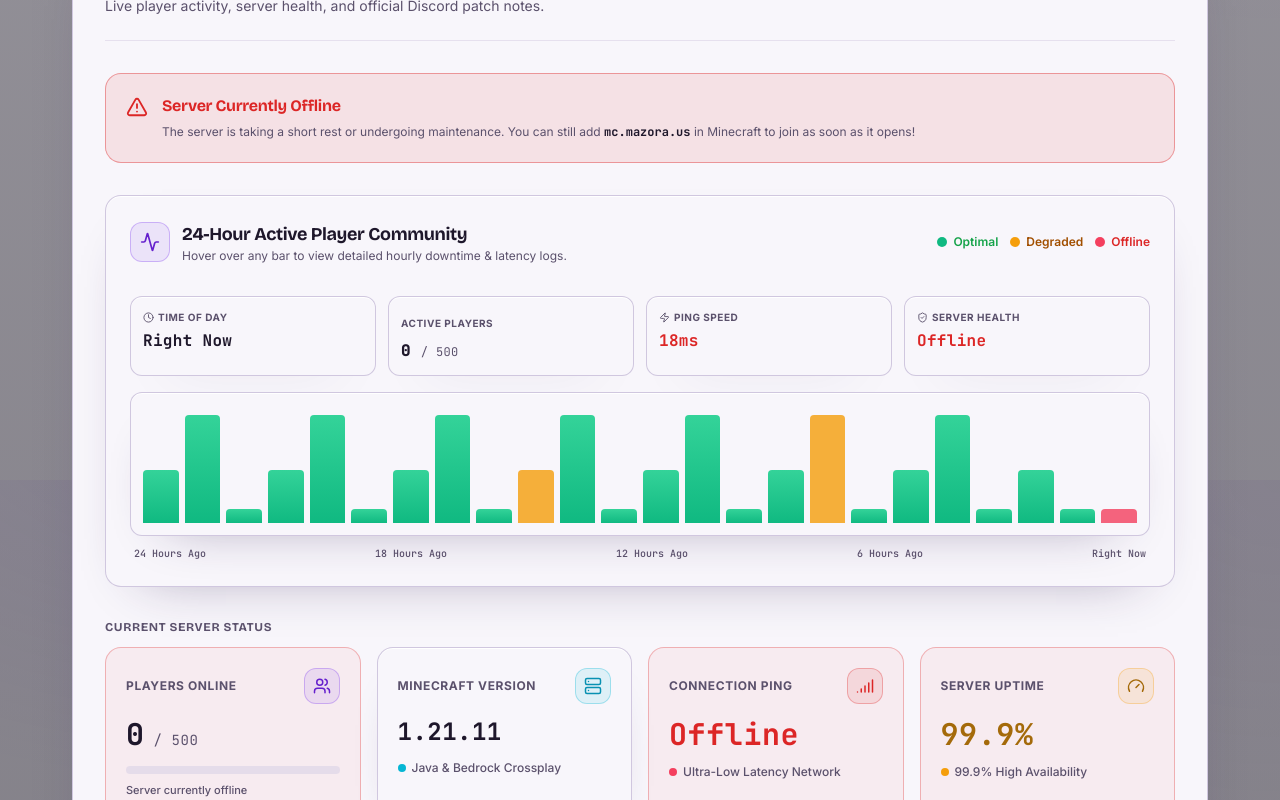
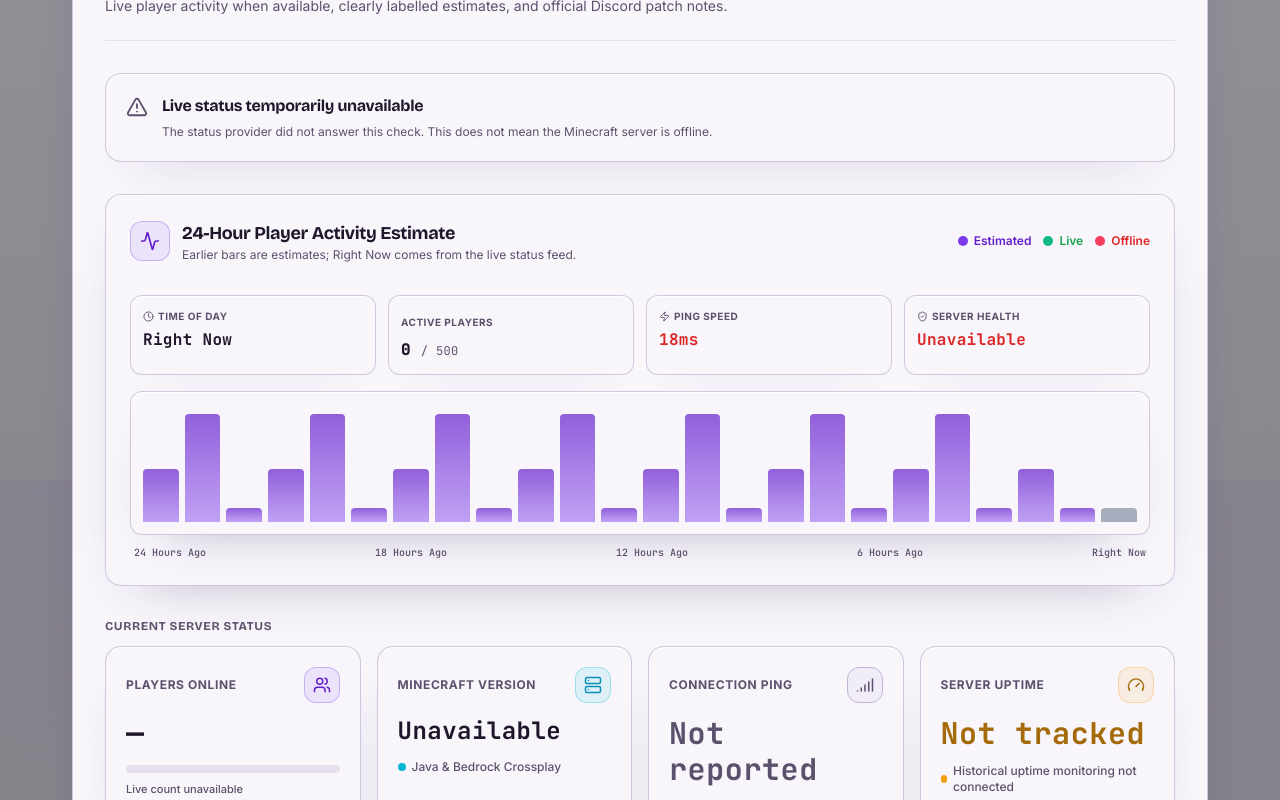
Before and after one commit to MacroMaster101/Mazora-Network, a Next.js app: page /play in a window 1280 px wide. Shown: the part 1120-1920 px from the top of the page. Built offline with nearby package versions, Linux system fonts and the light colour scheme; no server answers; the database is empty.

Commit message:
Short live cache for status + UI tweaks

```diff
--- a/src/app/api/status/route.ts
+++ b/src/app/api/status/route.ts
@@ -1,8 +1,12 @@
 import { NextResponse } from "next/server";
 import { getServerStatus } from "@/lib/data/status";
 
-/** Server-side status endpoint. Cached upstream in getServerStatus (revalidate 60s). */
+/** Server-side status endpoint. getServerStatus coalesces requests in a short live cache. */
+export const dynamic = "force-dynamic";
+
 export async function GET() {
   const status = await getServerStatus();
-  return NextResponse.json(status);
+  return NextResponse.json(status, {
+    headers: { "Cache-Control": "no-store" },
+  });
 }
--- a/src/components/admin/play-page-editor.tsx
+++ b/src/components/admin/play-page-editor.tsx
@@ -33,11 +33,11 @@ import {
   Zap,
   ShieldCheck,
 } from "lucide-react";
-import type { PatchUpdate } from "@/lib/types";
+import type { PatchUpdate, PlayPageConfig } from "@/lib/types";
+import { DEFAULT_PLAY_CONFIG } from "@/lib/types";
 import type { FaqItem } from "@/lib/data/faqs";
-import type { PlayPageConfig } from "@/lib/data/play-page-config";
-import { DEFAULT_PLAY_CONFIG } from "@/lib/data/play-page-config";
 import { saveFaqsAction } from "@/lib/actions/faqs";
+
 import { savePlayConfigAction } from "@/lib/actions/play-config";
 import { Input, Textarea, useToast } from "@/components/ui";
 
--- a/src/components/shared/unified-server-stats-card.tsx
+++ b/src/components/shared/unified-server-stats-card.tsx
@@ -28,6 +28,7 @@ interface BarData {
   maxPlayers: number;
   ping: number;
   health: "operational" | "degraded" | "offline";
+  estimated: boolean;
   outageDuration?: string;
 }
 
@@ -80,6 +81,7 @@ const generateTelemetry = (status: ServerStatus): BarData[] => {
         maxPlayers: maxSlots,
         ping: basePing,
         health: !isServerOnline ? "offline" : basePing > 120 ? "degraded" : "operational",
+        estimated: false,
         outageDuration: !isServerOnline ? "Active Outage" : undefined,
       });
       continue;
@@ -90,21 +92,12 @@ const generateTelemetry = (status: ServerStatus): BarData[] => {
     else if (hour >= 12 && hour < 16) curve = 0.9 + Math.cos(hour) * 0.2;
     else if (hour >= 1 && hour <= 7) curve = 0.4;
 
-    let health: "operational" | "degraded" | "offline" = "operational";
-    let outageDuration: string | undefined;
-
-    if (i === 7) {
-      health = "degraded";
-      outageDuration = "0 hrs 12 mins";
-    } else if (i === 14) {
-      health = "degraded";
-      outageDuration = "0 hrs 08 mins";
-    }
+    const health = "operational" as const;
 
     const players = !isServerOnline && i < 2
       ? 0
       : Math.max(0, Math.round(basePlayers * curve + ((i * 2) % 3)));
-    const ping = health === "degraded" ? 145 : Math.max(10, basePing + Math.round((i % 4) * 1.5 - 1));
+    const ping = 0;
 
     bars.push({
       timeLabel,
@@ -112,7 +105,7 @@ const generateTelemetry = (status: ServerStatus): BarData[] => {
       maxPlayers: maxSlots,
       ping,
       health,
-      outageDuration,
+      estimated: true,
     });
   }
   return bars;
@@ -129,8 +122,10 @@ export function UnifiedServerStatsCard({
   patches: PatchUpdate[];
   customTelemetryMessage?: string;
 }) {
-  const onlineState: "online" | "degraded" | "offline" =
-    !status.live || !status.online
+  const onlineState: "online" | "degraded" | "offline" | "unavailable" =
+    !status.live
+      ? "unavailable"
+      : !status.online
       ? "offline"
       : status.ping > 120
       ? "degraded"
@@ -141,7 +136,7 @@ export function UnifiedServerStatsCard({
   const [currentPage, setCurrentPage] = useState<number>(1);
 
   const activeBar = hoveredIndex !== null ? bars[hoveredIndex] : bars[bars.length - 1];
-  const peakPlayers = Math.max(...bars.map((b) => b.players));
+  const peakPlayers = Math.max(1, ...bars.map((b) => b.players));
 
   // Pagination calculations
   const totalPages = Math.ceil((patches.length || 1) / PATCHES_PER_PAGE);
@@ -155,7 +150,7 @@ export function UnifiedServerStatsCard({
       dot: "bg-emerald-500 shadow-[0_0_12px_rgba(34,197,94,0.8)] animate-pulse",
       badge: "border-success/30 bg-success/10 text-success font-bold",
       text: "text-success",
-      title: "99.9% Operational",
+      title: "Server Online",
       icon: CheckCircle2,
     },
     degraded: {
@@ -164,6 +159,14 @@ export function UnifiedServerStatsCard({
       badge: "border-warning/30 bg-warning/10 text-warning font-bold",
       text: "text-warning",
       title: "Degraded Connection",
+      icon: AlertTriangle,
+    },
+    unavailable: {
+      border: "border-line-strong/50 shadow-sm",
+      dot: "bg-slate-400",
+      badge: "border-line-strong bg-surface text-muted font-bold",
+      text: "text-muted",
+      title: "Status Unavailable",
       icon: AlertTriangle,
     },
     offline: {
@@ -203,7 +206,7 @@ export function UnifiedServerStatsCard({
             </span>
           </div>
           <p className="mt-1 text-sm text-muted">
-            Live player activity, server health, and official Discord patch notes.
+            Live player activity when available, clearly labelled estimates, and official Discord patch notes.
           </p>
         </div>
 
@@ -225,6 +228,16 @@ export function UnifiedServerStatsCard({
         </div>
       )}
 
+      {onlineState === "unavailable" && (
+        <div className="rounded-2xl border border-line-strong bg-surface/70 p-5 flex items-start gap-3.5 text-muted">
+          <AlertTriangle size={22} className="shrink-0 mt-0.5" />
+          <div>
+            <h4 className="font-bold text-ink text-base">Live status temporarily unavailable</h4>
+            <p className="mt-1 text-xs leading-relaxed">The status provider did not answer this check. This does not mean the Minecraft server is offline.</p>
+          </div>
+        </div>
+      )}
+
       {/* 2. FIRST: 24-HOUR PLAYER COMMUNITY GRAPH WITH FLOATING STATUSPAGE TOOLTIPS */}
       <div className="rounded-2xl border border-line-strong/40 bg-surface/60 p-5 sm:p-6 shadow-xs">
         <div className="flex flex-wrap items-center justify-between gap-4 pb-4">
@@ -233,18 +246,18 @@ export function UnifiedServerStatsCard({
               <Activity size={20} />
             </span>
             <div>
-              <h3 className="font-display text-lg font-bold text-ink">24-Hour Active Player Community</h3>
-              <p className="text-xs text-muted">Hover over any bar to view detailed hourly downtime & latency logs.</p>
+              <h3 className="font-display text-lg font-bold text-ink">24-Hour Player Activity Estimate</h3>
+              <p className="text-xs text-muted">Earlier bars are estimates; Right Now comes from the live status feed.</p>
             </div>
           </div>
 
           {/* Legend */}
           <div className="flex items-center gap-3 text-xs font-semibold">
+            <span className="flex items-center gap-1.5 text-accent-bright">
+              <span className="h-2.5 w-2.5 rounded-full bg-accent" /> Estimated
+            </span>
             <span className="flex items-center gap-1.5 text-success">
-              <span className="h-2.5 w-2.5 rounded-full bg-emerald-500" /> Optimal
-            </span>
-            <span className="flex items-center gap-1.5 text-warning">
-              <span className="h-2.5 w-2.5 rounded-full bg-amber-500" /> Degraded
+              <span className="h-2.5 w-2.5 rounded-full bg-emerald-500" /> Live
             </span>
             <span className="flex items-center gap-1.5 text-danger">
               <span className="h-2.5 w-2.5 rounded-full bg-rose-500" /> Offline
@@ -261,7 +274,7 @@ export function UnifiedServerStatsCard({
             <p className="telemetry mt-1 text-base font-bold text-ink">{activeBar.timeLabel}</p>
           </div>
           <div className="rounded-xl border border-line/60 bg-card/80 p-3 shadow-2xs">
-            <span className="text-[10px] font-bold uppercase tracking-wider text-muted">Active Players</span>
+            <span className="text-[10px] font-bold uppercase tracking-wider text-muted">{activeBar.estimated ? "Estimated Players" : "Active Players"}</span>
             <p className="telemetry mt-1 text-base font-extrabold text-ink">
               {activeBar.players} <span className="text-xs font-normal text-muted">/ {activeBar.maxPlayers}</span>
             </p>
@@ -273,7 +286,7 @@ export function UnifiedServerStatsCard({
             <p className={`telemetry mt-1 text-base font-bold ${
               activeBar.health === "operational" ? "text-success" : activeBar.health === "degraded" ? "text-warning" : "text-danger"
             }`}>
-              {activeBar.ping}ms
+              {activeBar.estimated ? "—" : activeBar.ping ? `${activeBar.ping}ms` : "Not reported"}
             </p>
           </div>
           <div className="rounded-xl border border-line/60 bg-card/80 p-3 shadow-2xs">
@@ -283,7 +296,7 @@ export function UnifiedServerStatsCard({
             <p className={`telemetry mt-1 text-base font-bold ${
               activeBar.health === "operational" ? "text-success" : activeBar.health === "degraded" ? "text-warning" : "text-danger"
             }`}>
-              {activeBar.health === "operational" ? "Optimal" : activeBar.health === "degraded" ? "Fair" : "Offline"}
+              {activeBar.estimated ? "Estimate" : !status.live ? "Unavailable" : activeBar.health === "operational" ? "Online" : activeBar.health === "degraded" ? "Degraded" : "Offline"}
             </p>
           </div>
         </div>
@@ -309,7 +322,15 @@ export function UnifiedServerStatsCard({
                       <span className="text-[10px] text-muted font-normal">Today</span>
                     </div>
 
-                    {bar.health === "operational" ? (
+                    {bar.estimated ? (
+                      <div className="mt-2 text-[11px] text-accent-bright font-medium flex items-center gap-1.5">
+                        <Activity size={13} /> Illustrative estimate — historical monitoring is not connected yet.
+                      </div>
+                    ) : !status.live ? (
+                      <div className="mt-2 text-[11px] text-muted font-medium flex items-center gap-1.5">
+                        <AlertTriangle size={13} /> The live status provider did not answer this check.
+                      </div>
+                    ) : bar.health === "operational" ? (
                       <div className="mt-2 text-[11px] text-success font-medium flex items-center gap-1.5">
                         <CheckCircle2 size={13} /> {customTelemetryMessage || "No downtime recorded during this hour."}
                       </div>
@@ -338,7 +359,7 @@ export function UnifiedServerStatsCard({
                       </div>
                       <div>
                         <span className="text-muted block text-[9px] uppercase font-bold">Connection</span>
-                        <span className="font-bold text-ink">{bar.ping}ms ping</span>
+                        <span className="font-bold text-ink">{bar.estimated ? "Not measured" : bar.ping ? `${bar.ping}ms ping` : "Not reported"}</span>
                       </div>
                     </div>
                   </div>
@@ -346,7 +367,7 @@ export function UnifiedServerStatsCard({
 
                 <div
                   style={{ height: `${heightPercent}%` }}
-                  className={`w-full rounded-t transition-all duration-200 ${getBarColor(bar.health, isHovered)}`}
+                  className={`w-full rounded-t transition-all duration-200 ${bar.estimated ? "bg-gradient-to-t from-accent/45 to-accent-bright/70" : !status.live ? "bg-slate-500/55" : getBarColor(bar.health, isHovered)}`}
                 />
               </div>
             );
@@ -381,8 +402,8 @@ export function UnifiedServerStatsCard({
               </span>
             </div>
             <div className="telemetry mt-3 text-3xl font-bold text-ink">
-              {status.live && status.online ? status.players : 0}
-              <span className="text-sm font-normal text-muted"> / {status.max}</span>
+              {status.live && status.online ? status.players : "—"}
+              {status.live && <span className="text-sm font-normal text-muted"> / {status.max}</span>}
             </div>
             <div className="mt-3.5 h-2 w-full overflow-hidden rounded-full bg-line/60">
               <div
@@ -395,7 +416,7 @@ export function UnifiedServerStatsCard({
               />
             </div>
             <span className="mt-2 block text-[11px] font-medium text-muted">
-              {onlineState === "offline" ? "Server currently offline" : `Capacity: ${Math.round((status.players / (status.max || 1)) * 100)}% Full`}
+              {!status.live ? "Live count unavailable" : onlineState === "offline" ? "Server currently offline" : `Capacity: ${Math.round((status.players / (status.max || 1)) * 100)}% Full`}
             </span>
           </div>
 
@@ -408,7 +429,7 @@ export function UnifiedServerStatsCard({
               </span>
             </div>
             <div className="telemetry mt-3 text-2xl font-bold text-ink truncate">
-              {status.version || "1.21.11"}
+              {status.live ? status.version : "Unavailable"}
             </div>
             <div className="mt-3 flex items-center gap-1.5">
               <span className="inline-block h-2 w-2 rounded-full bg-cyan-500" />
@@ -433,11 +454,11 @@ export function UnifiedServerStatsCard({
               </span>
             </div>
             <div className={`telemetry mt-3 text-3xl font-bold ${stateTheme.text}`}>
-              {status.live && status.ping ? `${status.ping}ms` : onlineState === "offline" ? "Offline" : "< 20ms"}
+              {status.live && status.ping ? `${status.ping}ms` : onlineState === "offline" ? "Offline" : "Not reported"}
             </div>
             <div className="mt-3 flex items-center gap-1.5">
               <span className={`inline-block h-2 w-2 rounded-full ${onlineState === "offline" ? "bg-rose-500" : "bg-emerald-500"}`} />
-              <span className="text-xs text-muted font-medium">Ultra-Low Latency Network</span>
+              <span className="text-xs text-muted font-medium">{status.ping ? "Reported by the live status feed" : "The provider does not expose latency"}</span>
             </div>
           </div>
 
@@ -456,11 +477,11 @@ export function UnifiedServerStatsCard({
               </span>
             </div>
             <div className="telemetry mt-3 text-3xl font-bold text-gold">
-              {status.live ? status.uptime : "99.9%"}
+              {status.live && status.uptime !== "—" ? status.uptime : "Not tracked"}
             </div>
             <div className="mt-3 flex items-center gap-1.5">
               <span className="inline-block h-2 w-2 rounded-full bg-amber-500" />
-              <span className="text-xs text-muted font-medium">99.9% High Availability</span>
+              <span className="text-xs text-muted font-medium">Historical uptime monitoring not connected</span>
             </div>
           </div>
         </div>
--- a/src/lib/data/discord.ts
+++ b/src/lib/data/discord.ts
@@ -12,6 +12,10 @@ interface DiscordInviteResponse {
   approximate_presence_count?: number;
 }
 const UPSTREAM_TIMEOUT_MS = 2500;
+const LIVE_CACHE_MS = 15_000;
+
+let cachedStats: { value: DiscordStats; expiresAt: number } | null = null;
+let pendingStats: Promise<DiscordStats> | null = null;
 
 
 function inviteCode(url: string): string | null {
@@ -23,7 +27,7 @@ function inviteCode(url: string): string | null {
   }
 }
 
-export async function getDiscordStats(): Promise<DiscordStats> {
+async function fetchDiscordStats(): Promise<DiscordStats> {
   const code = inviteCode(site.discord);
   if (!code) return { members: 0, online: 0, live: false };
 
@@ -32,7 +36,7 @@ export async function getDiscordStats(): Promise<DiscordStats> {
       `https://discord.com/api/v10/invites/${encodeURIComponent(code)}?with_counts=true`,
       {
         headers: { "User-Agent": "MazoraNetworkWebsite/1.0" },
-        next: { revalidate: 300 },
+        cache: "no-store",
       },
       UPSTREAM_TIMEOUT_MS,
     );
@@ -52,3 +56,18 @@ export async function getDiscordStats(): Promise<DiscordStats> {
     return { members: 0, online: 0, live: false };
   }
 }
+
+export async function getDiscordStats(): Promise<DiscordStats> {
+  const now = Date.now();
+  if (cachedStats && cachedStats.expiresAt > now) return cachedStats.value;
+  if (pendingStats) return pendingStats;
+
+  pendingStats = fetchDiscordStats().then((value) => {
+    cachedStats = { value, expiresAt: Date.now() + LIVE_CACHE_MS };
+    return value;
+  }).finally(() => {
+    pendingStats = null;
+  });
+
+  return pendingStats;
+}
--- a/src/lib/data/play-page-config.ts
+++ b/src/lib/data/play-page-config.ts
@@ -1,53 +1,55 @@
-export interface PlayPageConfig {
-  javaIp: string;
-  bedrockIp: string;
-  bedrockPort: string;
-  supportedVersion: string;
-  discordChannelId: string;
-  heroTitle: string;
-  heroLead: string;
-  statusOverride: "live" | "degraded" | "offline";
-  telemetryMessage?: string;
-  javaSteps: string[];
-  bedrockSteps: string[];
+import "server-only";
+import { eq } from "drizzle-orm";
+import { getDb, schema } from "@/lib/db/client";
+import type { PlayPageConfig } from "@/lib/types";
+import { DEFAULT_PLAY_CONFIG } from "@/lib/types";
+
+export type { PlayPageConfig };
+export { DEFAULT_PLAY_CONFIG };
+
+export const PLAY_PAGE_CONFIG_KEY = "play.page";
+
+
+function mergeConfig(value: unknown): PlayPageConfig {
+  if (!value || typeof value !== "object" || Array.isArray(value)) return { ...DEFAULT_PLAY_CONFIG };
+  const stored = value as Partial<PlayPageConfig>;
+  return {
+    ...DEFAULT_PLAY_CONFIG,
+    ...stored,
+    javaSteps: Array.isArray(stored.javaSteps) ? stored.javaSteps : DEFAULT_PLAY_CONFIG.javaSteps,
+    bedrockSteps: Array.isArray(stored.bedrockSteps) ? stored.bedrockSteps : DEFAULT_PLAY_CONFIG.bedrockSteps,
+  };
 }
 
-export const DEFAULT_PLAY_CONFIG: PlayPageConfig = {
-  javaIp: "mc.mazora.us",
-  bedrockIp: "mc.mazora.us",
-  bedrockPort: "8876",
-  supportedVersion: "Leaf 1.21.11",
-  discordChannelId: "1193207365906997379",
-  heroTitle: "Joining takes about a minute.",
-  heroLead: "Copy the address, add the server, and you're in. Here's exactly how on both editions.",
-  statusOverride: "live",
-  telemetryMessage: "No downtime recorded during this hour.",
-  javaSteps: [
-    "Open Minecraft Java Edition.",
-    "Click Multiplayer, then Add Server.",
-    "Enter Server Name: Mazora Network and Server Address: mc.mazora.us",
-    "Click Done, select Mazora Network, and click Join Server.",
-  ],
-  bedrockSteps: [
-    "Open Minecraft on your mobile device, Windows PC, or console.",
-    "Tap Play, then choose the Servers tab.",
-    "Scroll down and tap Add Server.",
-    "Server Name: Mazora Network, Server Address: mc.mazora.us",
-    "Enter the port: 8876",
-    "Save, then tap the server to join.",
-  ],
-};
-
-let currentPlayConfig: PlayPageConfig = { ...DEFAULT_PLAY_CONFIG };
-
 export async function getPlayPageConfig(): Promise<PlayPageConfig> {
-  return currentPlayConfig;
+  try {
+    const db = getDb();
+    if (!db) return { ...DEFAULT_PLAY_CONFIG };
+    const [row] = await db
+      .select({ value: schema.siteSettings.settingValue })
+      .from(schema.siteSettings)
+      .where(eq(schema.siteSettings.settingKey, PLAY_PAGE_CONFIG_KEY))
+      .limit(1);
+    return mergeConfig(row?.value);
+  } catch {
+    return { ...DEFAULT_PLAY_CONFIG };
+  }
 }
 
 export async function updatePlayPageConfig(newConfig: Partial<PlayPageConfig>): Promise<PlayPageConfig> {
-  currentPlayConfig = {
-    ...currentPlayConfig,
+  const db = getDb();
+  if (!db) throw new Error("The database is not connected.");
+  const current = await getPlayPageConfig();
+  const next = {
+    ...current,
     ...newConfig,
   };
-  return currentPlayConfig;
+  await db
+    .insert(schema.siteSettings)
+    .values({ settingKey: PLAY_PAGE_CONFIG_KEY, settingValue: next })
+    .onConflictDoUpdate({
+      target: schema.siteSettings.settingKey,
+      set: { settingValue: next, updatedAt: new Date() },
+    });
+  return next;
 }
--- a/src/lib/data/status.ts
+++ b/src/lib/data/status.ts
@@ -1,6 +1,7 @@
 /**
- * Live Minecraft server status. Fetched server-side and cached so we never hit
- * the upstream API from every browser. The provider defaults to mcsrvstat.us
+ * Live Minecraft server status. Fetched server-side with a short process cache
+ * so concurrent page loads share one result without serving Next's expired
+ * persistent-cache snapshot to the first visitor. The provider defaults to mcsrvstat.us
  * for the configured Java address and can be overridden with
  * MINECRAFT_STATUS_API_URL. When the request fails, we return a non-live
  * fallback — callers must show
@@ -34,13 +35,17 @@ interface UpstreamShape {
   ping?: number;
 }
 const UPSTREAM_TIMEOUT_MS = 2500;
+const LIVE_CACHE_MS = 15_000;
+
+let cachedStatus: { value: ServerStatus; expiresAt: number } | null = null;
+let pendingStatus: Promise<ServerStatus> | null = null;
 
 
 /**
  * Normalises a few common status-API shapes (mcsrvstat-like / mcstatus-like)
  * into our ServerStatus.
  */
-export async function getServerStatus(): Promise<ServerStatus> {
+async function fetchServerStatus(): Promise<ServerStatus> {
   const url = process.env.MINECRAFT_STATUS_API_URL || `https://api.mcsrvstat.us/3/${encodeURIComponent(site.javaIp)}`;
 
   try {
@@ -48,7 +53,7 @@ export async function getServerStatus(): Promise<ServerStatus> {
       url,
       {
         headers: { "User-Agent": "MazoraNetworkWebsite/1.0" },
-        next: { revalidate: 300 },
+        cache: "no-store",
       },
       UPSTREAM_TIMEOUT_MS,
     );
@@ -72,7 +77,7 @@ export async function getServerStatus(): Promise<ServerStatus> {
       version,
       motd,
       ping: data.ping ?? 0,
-      uptime: "99.9%",
+      uptime: "—",
       lastUpdate: new Date().toISOString(),
       java: { online: data.online ?? true, address: site.javaIp },
       bedrock: { online: data.online ?? true, address: site.bedrockIp, port: site.bedrockPort },
@@ -82,3 +87,18 @@ export async function getServerStatus(): Promise<ServerStatus> {
     return fallback();
   }
 }
+
+export async function getServerStatus(): Promise<ServerStatus> {
+  const now = Date.now();
+  if (cachedStatus && cachedStatus.expiresAt > now) return cachedStatus.value;
+  if (pendingStatus) return pendingStatus;
+
+  pendingStatus = fetchServerStatus().then((value) => {
+    cachedStatus = { value, expiresAt: Date.now() + LIVE_CACHE_MS };
+    return value;
+  }).finally(() => {
+    pendingStatus = null;
+  });
+
+  return pendingStatus;
+}
--- a/src/lib/types.ts
+++ b/src/lib/types.ts
@@ -315,3 +315,43 @@ export interface PatchUpdate {
   changes: string[];
   discordChannel?: string;
 }
+
+export interface PlayPageConfig {
+  javaIp: string;
+  bedrockIp: string;
+  bedrockPort: string;
+  supportedVersion: string;
+  discordChannelId: string;
+  heroTitle: string;
+  heroLead: string;
+  statusOverride: "live" | "degraded" | "offline";
+  telemetryMessage?: string;
+  javaSteps: string[];
+  bedrockSteps: string[];
+}
+
+export const DEFAULT_PLAY_CONFIG: PlayPageConfig = {
+  javaIp: "mc.mazora.us",
+  bedrockIp: "mc.mazora.us",
+  bedrockPort: "8876",
+  supportedVersion: "Leaf 1.21.11",
+  discordChannelId: "1193207365906997379",
+  heroTitle: "Joining takes about a minute.",
+  heroLead: "Copy the address, add the server, and you're in. Here's exactly how on both editions.",
+  statusOverride: "live",
+  telemetryMessage: "No downtime recorded during this hour.",
+  javaSteps: [
+    "Open Minecraft Java Edition.",
+    "Click Multiplayer, then Add Server.",
+    "Enter Server Name: Mazora Network and Server Address: mc.mazora.us",
+    "Click Done, select Mazora Network, and click Join Server.",
+  ],
+  bedrockSteps: [
+    "Open Minecraft on your mobile device, Windows PC, or console.",
+    "Tap Play, then choose the Servers tab.",
+    "Scroll down and tap Add Server.",
+    "Server Name: Mazora Network, Server Address: mc.mazora.us",
+    "Enter the port: 8876",
+    "Save, then tap the server to join.",
+  ],
+};
```
